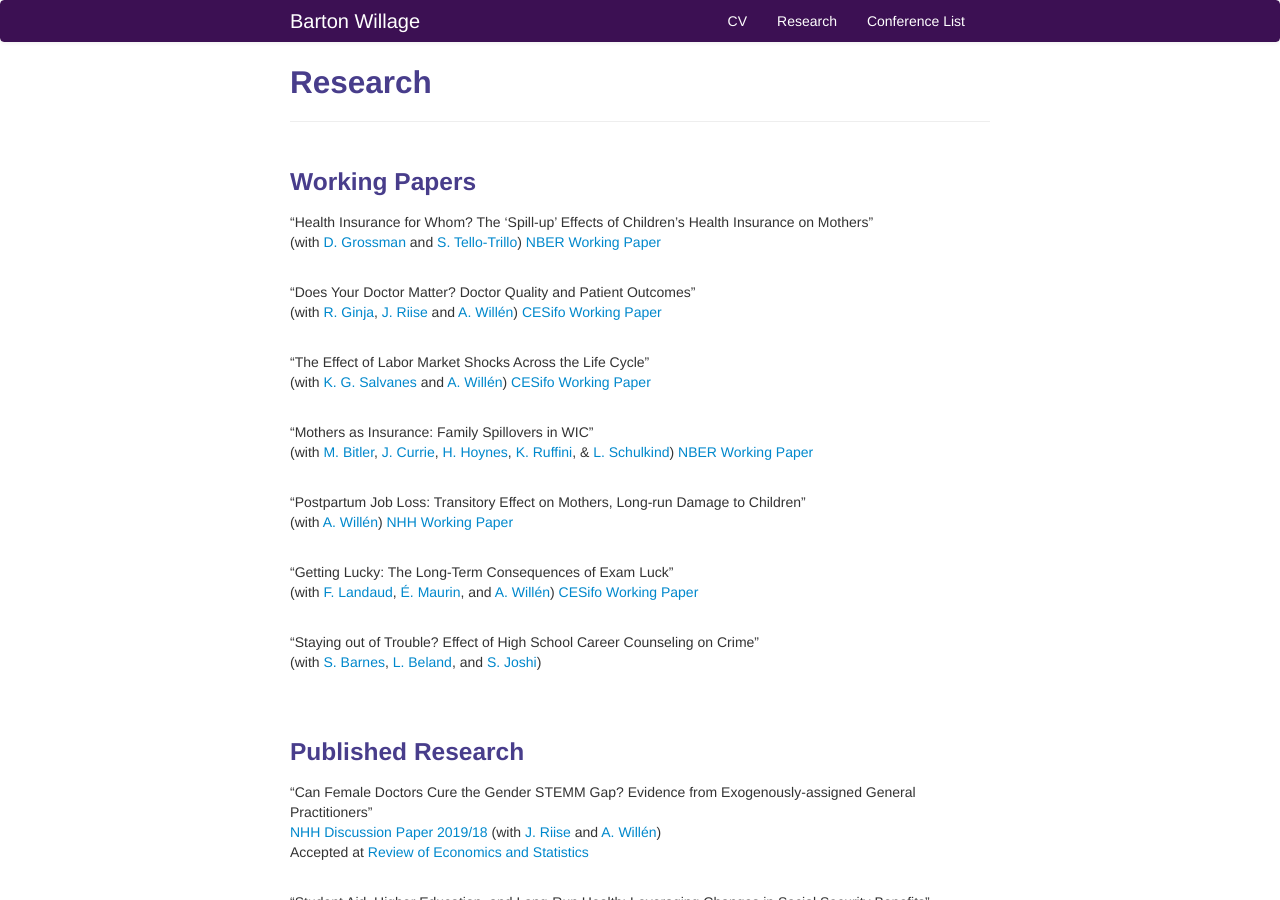
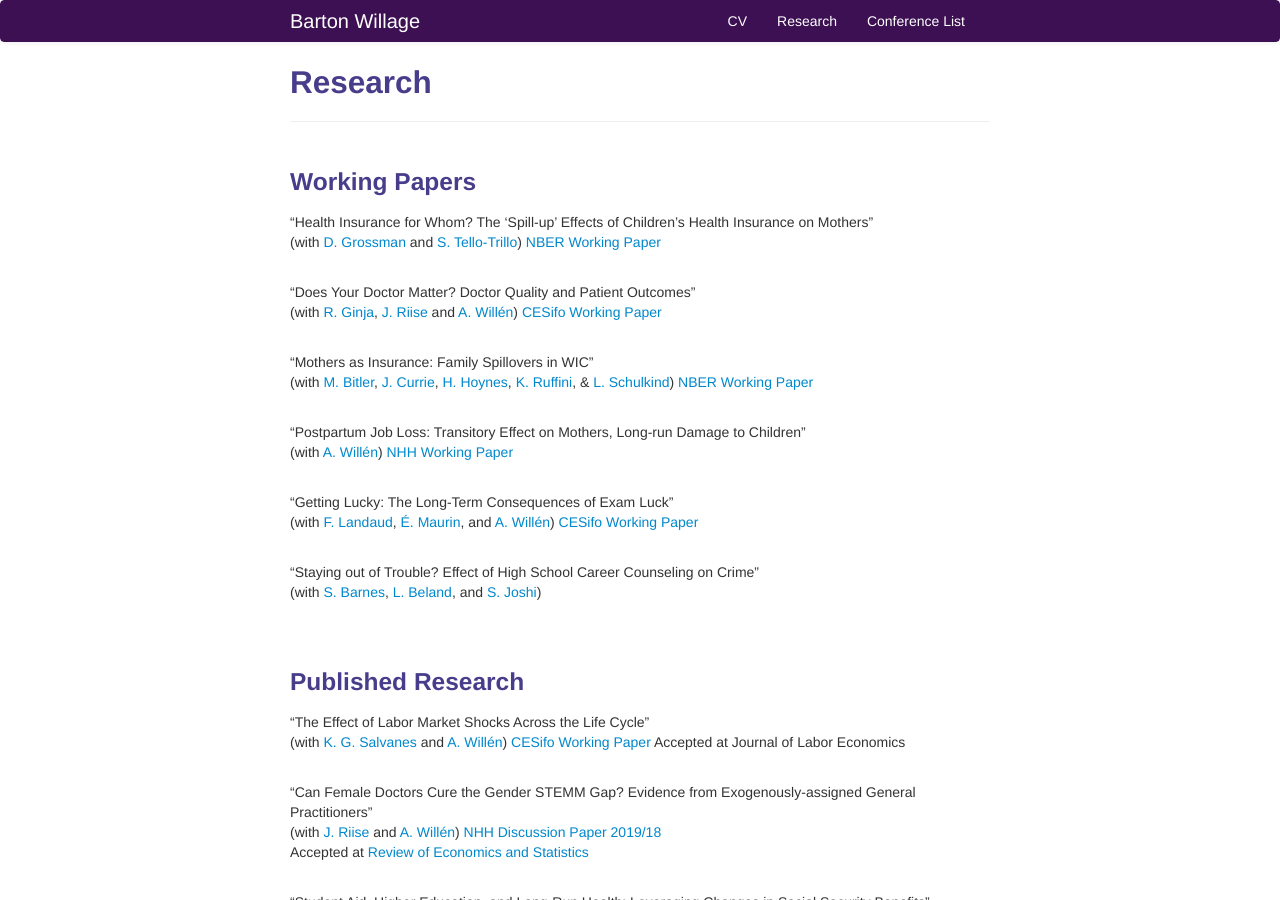
Before and after one commit to bjwillage/bjwillage.github.io, a Jekyll site: the page built from pages/research.md, in a window 1280 px wide and 900 px high. Built offline with Jekyll 4.4.1, drawn with Linux system fonts in a browser that asks for light colours.

Commit message:
Update research.md

```diff
--- a/pages/research.md
+++ b/pages/research.md
@@ -15,11 +15,6 @@ description: Barton Willage's research
 "Does Your Doctor Matter? Doctor Quality and Patient Outcomes"<br>
 (with [R. Ginja](https://sites.google.com/site/rcginja/), [J. Riise](https://sites.google.com/site/riisejulie) and [A. Willén](https://www.alexanderwillen.com/))
 [CESifo Working Paper](https://www.cesifo.org/en/publikationen/2022/working-paper/does-your-doctor-matter-doctor-quality-and-patient-outcomes)
-<br><br>
-
-"The Effect of Labor Market Shocks Across the Life Cycle"<br>
-(with [K. G. Salvanes](https://sites.google.com/view/kjellsalvanes/home) and [A. Willén](https://www.alexanderwillen.com/))
-[CESifo Working Paper](https://www.cesifo.org/en/publikationen/2021/working-paper/effect-labor-market-shocks-across-life-cycle)
 <br><br>
 
 "Mothers as Insurance: Family Spillovers in WIC"<br>
@@ -44,9 +39,13 @@ description: Barton Willage's research
 <br><br>
 ### Published Research
 
+"The Effect of Labor Market Shocks Across the Life Cycle"<br>
+(with [K. G. Salvanes](https://sites.google.com/view/kjellsalvanes/home) and [A. Willén](https://www.alexanderwillen.com/))
+[CESifo Working Paper](https://www.cesifo.org/en/publikationen/2021/working-paper/effect-labor-market-shocks-across-life-cycle)
+Accepted at Journal of Labor Economics <br><br>
+
 "Can Female Doctors Cure the Gender STEMM Gap? Evidence from Exogenously-assigned General Practitioners"<br>
-<a href="https://openaccess.nhh.no/nhh-xmlui/bitstream/handle/11250/2621215/DP%2018.pdf?sequence=1&isAllowed=yba">NHH Discussion Paper 2019/18 </a>
-(with [J. Riise](https://sites.google.com/site/riisejulie) and [A. Willén](https://www.alexanderwillen.com/))<br>
+(with [J. Riise](https://sites.google.com/site/riisejulie) and [A. Willén](https://www.alexanderwillen.com/)) <a href="https://openaccess.nhh.no/nhh-xmlui/bitstream/handle/11250/2621215/DP%2018.pdf?sequence=1&isAllowed=yba">NHH Discussion Paper 2019/18 </a><br>
 Accepted at [Review of Economics and Statistics](https://doi.org/10.1162/rest_a_00975)<br><br>
 
 "Student Aid, Higher Education, and Long-Run Health: Leveraging Changes in Social Security Benefits"<br>
```
